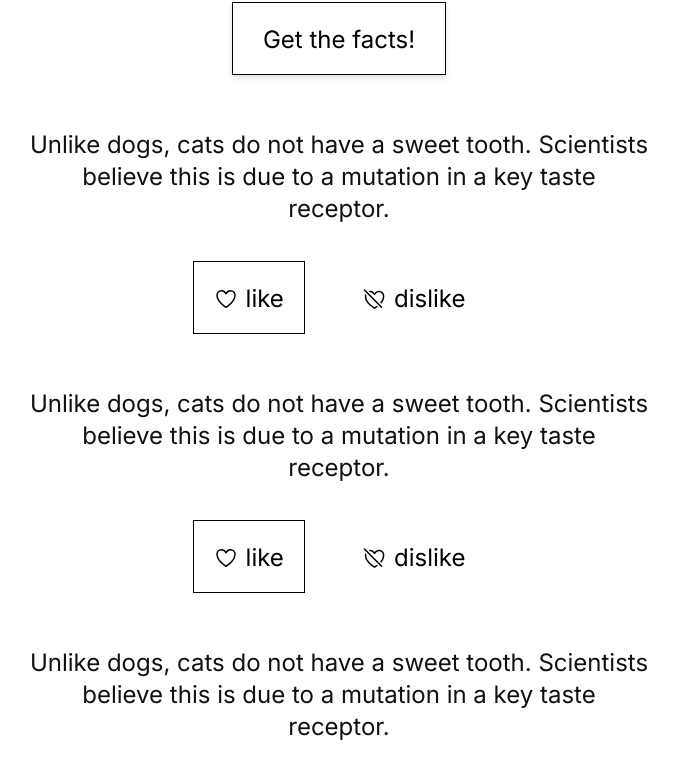
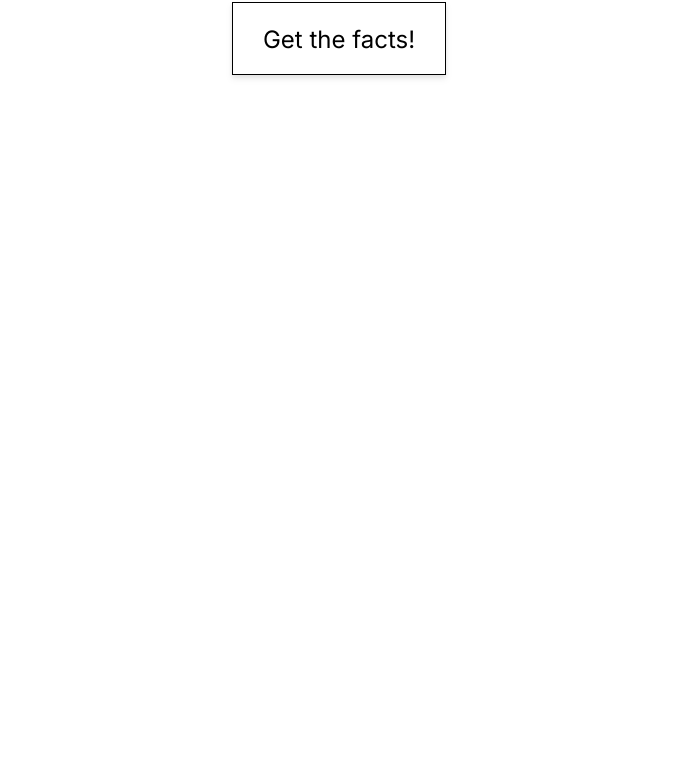
Before and after one commit to endibendi/catFacts, a Next.js app in the folder cat-facts/: page / in a window 1280 px wide. Shown: the part 457-1235 px from the top of the page, without its empty margins (301-979 px from the left). After the commit the page ends 800 px from the top, so only its background shows below. Built offline with nearby package versions, Linux system fonts and the light colour scheme.

Commit message:
CF - dyn - implementing api call, diplay data

```diff
--- a/cat-facts/components/FactCardComponent.tsx
+++ b/cat-facts/components/FactCardComponent.tsx
@@ -26,13 +26,14 @@ const LikeButtonContainer = styled.div`
   max-width: 330px;
 `;
 
-const FactCardComponent = () => {
+type TProps = {
+  catFact: string;
+};
+
+const FactCardComponent = ({ catFact }: TProps) => {
   return (
     <FactCard>
-      <Text>
-        Unlike dogs, cats do not have a sweet tooth. Scientists believe this is
-        due to a mutation in a key taste receptor.
-      </Text>
+      <Text>{catFact}</Text>
       <LikeButtonContainer>
         <LikeButton
           title="like"
--- a/cat-facts/screens/LandingScreenComponent.tsx
+++ b/cat-facts/screens/LandingScreenComponent.tsx
@@ -3,6 +3,7 @@ import Head from "next/head";
 import { Container, Main, Title } from "../styles/sharedstyles";
 import PrimaryButton from "../components/PrimaryButton";
 import FactCardComponent from "../components/FactCardComponent";
+import { TCatFact } from "../types/commonTypes";
 
 const HeroSection = styled.section`
   margin-top: 80px;
@@ -25,10 +26,16 @@ const ButtonContainer = styled.div`
 `;
 
 const ContentSection = styled.section`
+  margin-top: 54px;
   margin-bottom: 54px;
 `;
 
-const LandingScreenComponent = () => {
+type TProps = {
+  onGetFactsClick: () => void;
+  catFacts: TCatFact[];
+};
+
+const LandingScreenComponent = ({ onGetFactsClick, catFacts }: TProps) => {
   return (
     <>
       <Head>
@@ -46,23 +53,22 @@ const LandingScreenComponent = () => {
             <HeroImage>
               <img src="/cat-illustration.svg" />
             </HeroImage>
-            <ButtonContainer>
-              <PrimaryButton title="Get the facts!" onClick={() => {}} />
-            </ButtonContainer>
+            {!catFacts && (
+              <ButtonContainer>
+                <PrimaryButton
+                  title="Get the facts!"
+                  onClick={onGetFactsClick}
+                />
+              </ButtonContainer>
+            )}
           </HeroSection>
-
-          <ContentSection>
-            <FactCardComponent />
-            <FactCardComponent />
-            <FactCardComponent />
-            <FactCardComponent />
-            <FactCardComponent />
-            <FactCardComponent />
-            <FactCardComponent />
-            <FactCardComponent />
-            <FactCardComponent />
-            <FactCardComponent />
-          </ContentSection>
+          {catFacts && (
+            <ContentSection>
+              {catFacts.map((catFact, index) => {
+                return <FactCardComponent key={index} catFact={catFact.fact} />;
+              })}
+            </ContentSection>
+          )}
         </Container>
       </Main>
     </>
--- a/cat-facts/screens/LandingScreenContainer.tsx
+++ b/cat-facts/screens/LandingScreenContainer.tsx
@@ -1,7 +1,29 @@
+import { useState } from "react";
 import LandingScreenComponent from "./LandingScreenComponent";
 
 const LandingScreenContainer = () => {
-  return <LandingScreenComponent />;
+  const [catFacts, setCatFacts] = useState(undefined);
+
+  const handleGetFactsClick = async () => {
+    const res = await fetch("https://catfact.ninja/facts");
+
+    if (!res.ok) {
+      console.error(`Could not load cat facts ${res.status}`);
+      return;
+    }
+
+    const { data } = await res.json();
+    setCatFacts(data);
+  };
+
+  console.log(catFacts);
+
+  return (
+    <LandingScreenComponent
+      onGetFactsClick={handleGetFactsClick}
+      catFacts={catFacts}
+    />
+  );
 };
 
 export default LandingScreenContainer;
--- /dev/null
+++ b/cat-facts/types/commonTypes.ts
@@ -0,0 +1,4 @@
+export type TCatFact = {
+  fact: string;
+  length: number;
+};
```
